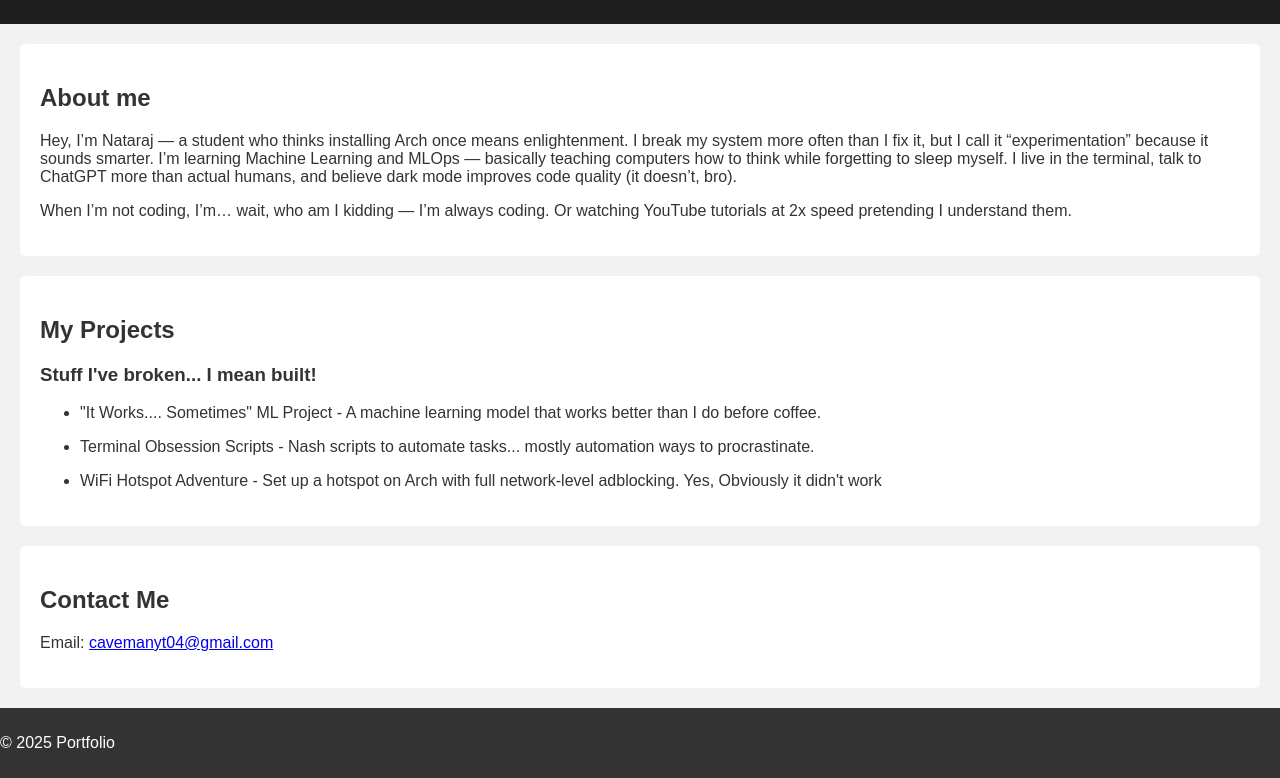
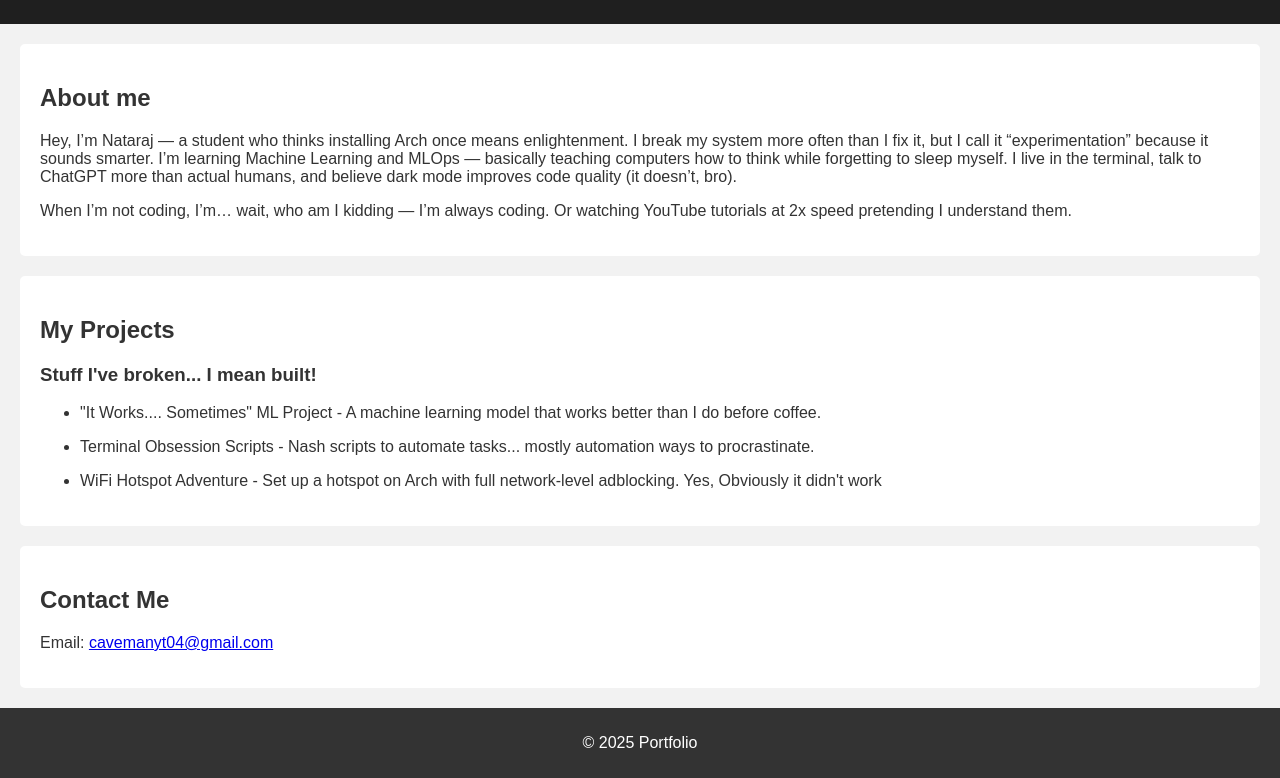
Before and after one commit to Cave-Man-yt/HTML-CSS, a plain HTML site: page BasicPortfolio/index.html in a window 1280 px wide. Shown: the part 110-888 px from the top of the page. Drawn offline with Linux system fonts and the light colour scheme.

Commit message:
Basic Portfolio Done :)

```diff
--- a/BasicPortfolio/index.html
+++ b/BasicPortfolio/index.html
@@ -3,7 +3,7 @@
 <head>
     <meta charset="UTF-8">
     <meta name="viewport" content="width=device-width, initial-scale=1.0">
-    <title>Document</title>
+    <title>Portfolio</title>
     <link rel="stylesheet" href="style.css">
 </head>
 <body>
--- a/BasicPortfolio/style.css
+++ b/BasicPortfolio/style.css
@@ -1,5 +1,5 @@
 body {
-    font-family: Aria, sans-serif;
+    font-family: Arial, sans-serif;
     margin: 0;
     background-color: #f2f2f2f2;
     color:#333;
@@ -36,7 +36,7 @@ section {
 }
 
 footer {
-    text-align: centre;
+    text-align: center;
     background-color: #333;
     color: white;
     padding: 10px 0;
```
